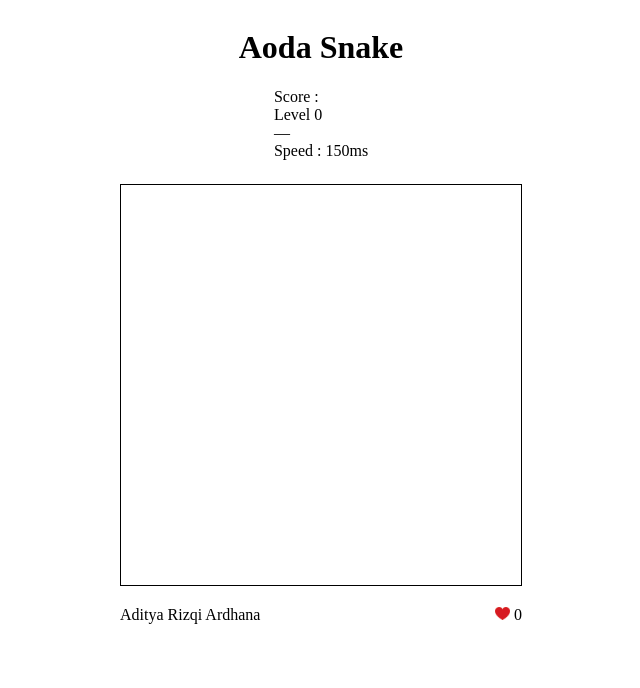
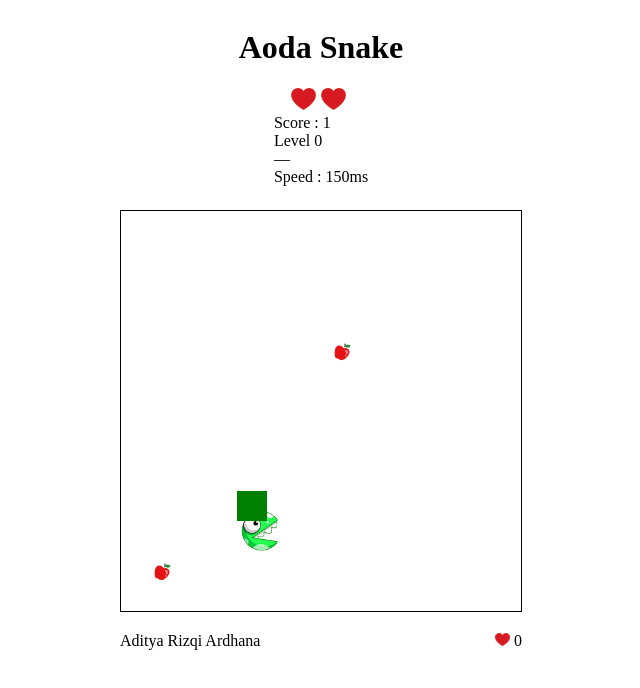
Before and after one commit to rg-km/se-fe4-kelompok7, a website: page public/index.html in a window 1280 px wide. Shown: the whole page, without its empty margins (319-959 px from the left). Drawn offline with Linux system fonts and the light colour scheme; files that its build step writes are made by us from their sources.

Commit message:
docs: edit gh pub and index.html in public folder

```diff
--- a/public/index.html
+++ b/public/index.html
@@ -2,7 +2,7 @@
 <html>
     <head>
         <title>Snake Game Board</title>
-        <link rel="stylesheet" href="snake.css">
+        <link rel="stylesheet" href="../public/css/snake.css">
         <link href="https://fonts.googleapis.com/css?family=Poppins:100,100italic,200,200italic,300,300italic,regular,italic,500,500italic,600,600italic,700,700italic,800,800italic,900,900italic" rel="stylesheet" />
         <link href="https://fonts.googleapis.com/css?family=JetBrains+Mono:100,200,300,regular,500,600,700,800,100italic,200italic,300italic,italic,500italic,600italic,700italic,800italic" rel="stylesheet" />
     </head>
@@ -57,5 +57,5 @@
         </div>
     </body>
 
-    <script type="text/javascript" src="snake.js"></script>
+    <script type="text/javascript" src="../public/js/snake.js"></script>
 </html>
```
Also changed, not shown: 1 other file.
